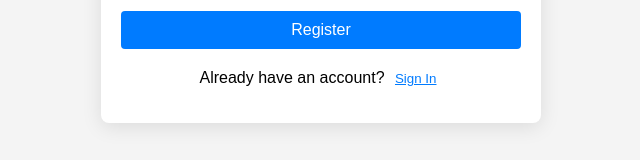
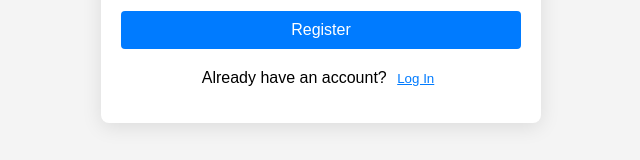
Before and after one commit to G29T/Dashboard, a React (Create React App) app: page / in a window 1280 px wide. Shown: the part 237-397 px from the top of the page, without its empty margins (319-959 px from the left). Built offline with nearby package versions, Linux system fonts and the light colour scheme.

Commit message:
Rename the Sign In button to Log In

```diff
--- a/src/components/register/Register.tsx
+++ b/src/components/register/Register.tsx
@@ -61,7 +61,7 @@ const Register = () => {
             </form>
             <p className="auth-footer">
                 Already have an account?{' '}
-                <button className="auth-link" onClick={() => navigate('/login')}>Sign In</button> {/* Sign In button */}
+                <button className="auth-link" onClick={() => navigate('/login')}>Log In</button>
             </p>
         </div>
     );
```
